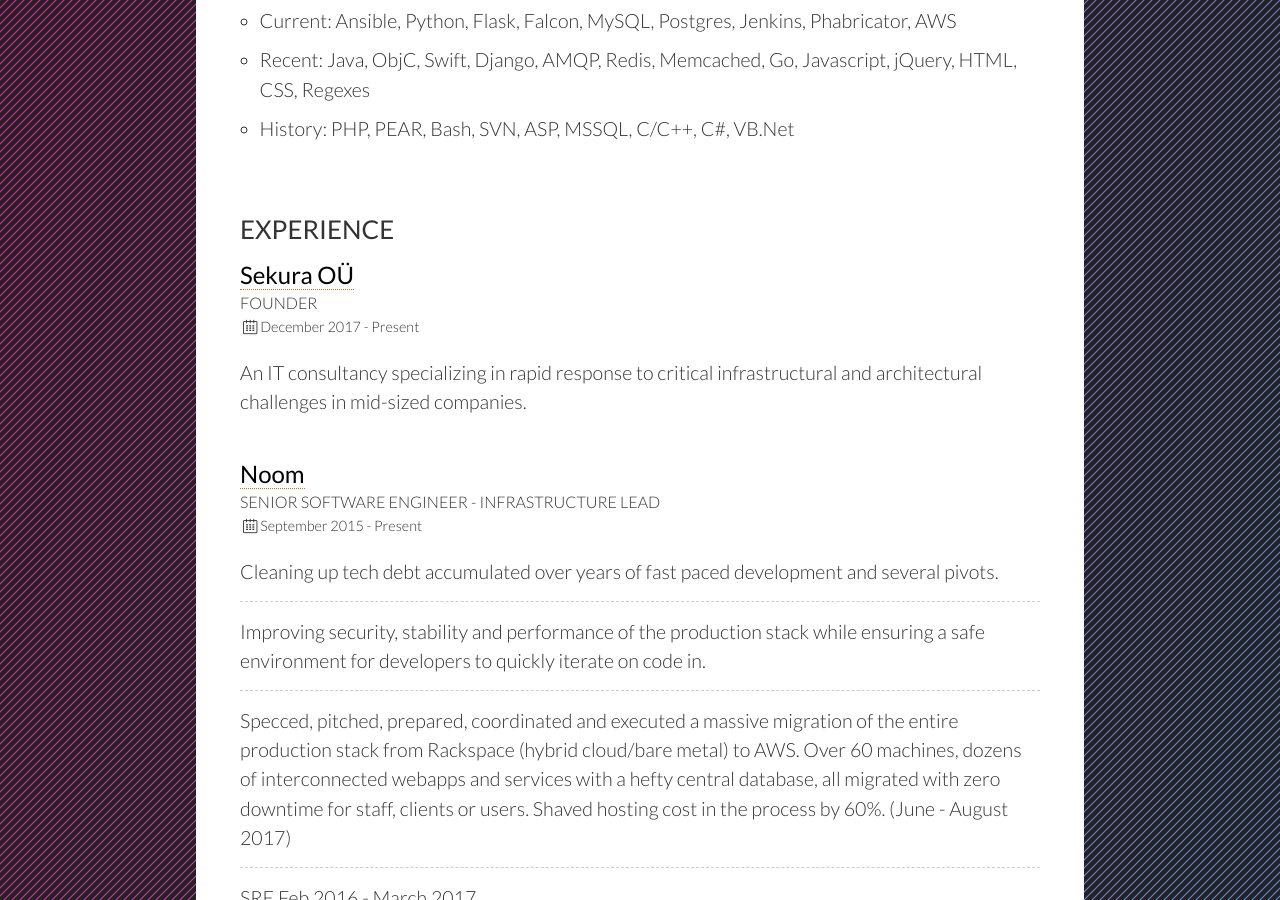
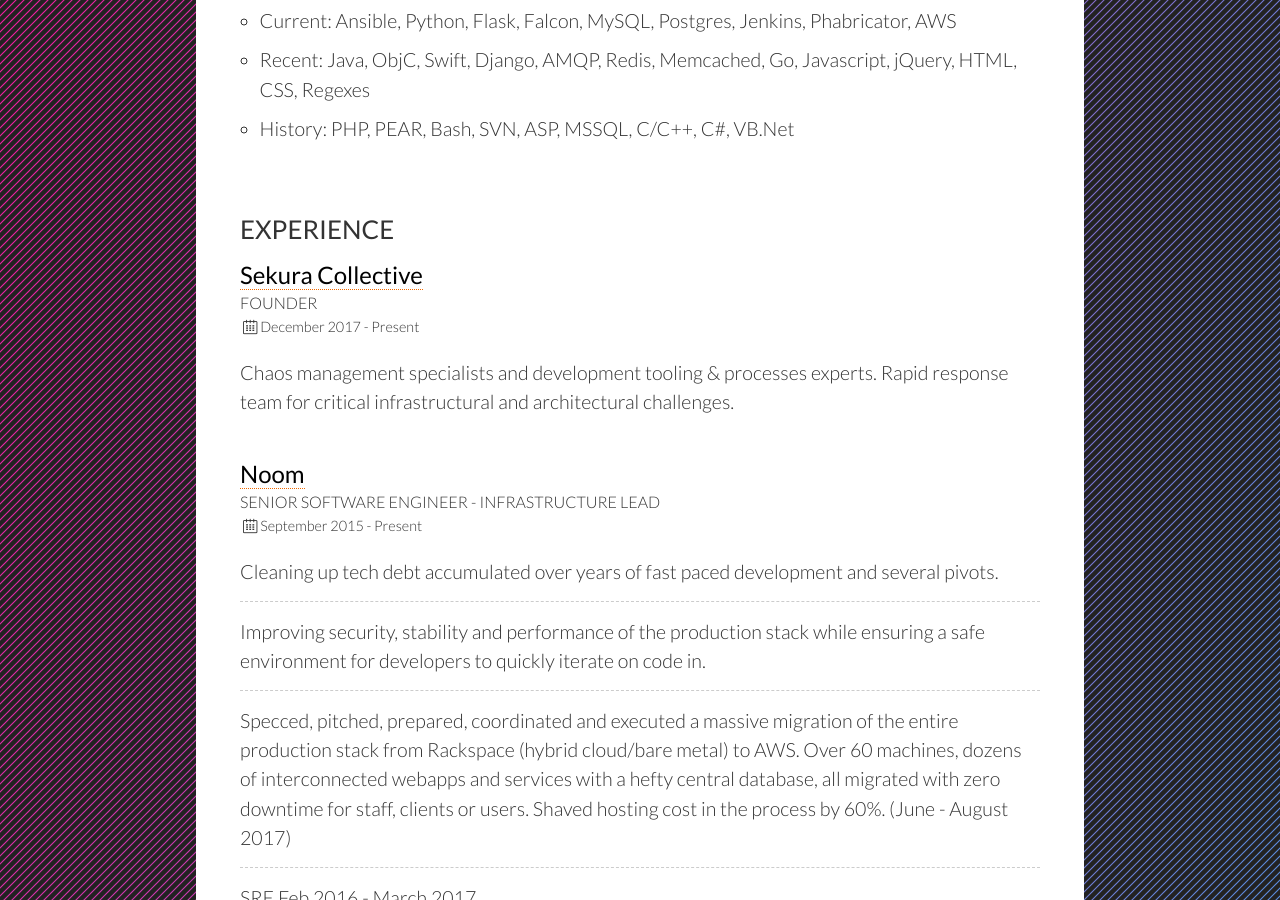
Before and after one commit to allixsenos/allixsenos.github.com, a Jekyll site: the page resume/index.html, which Jekyll copies as it is, in a window 1280 px wide and 900 px high, scrolled down 572 px. Built offline with Jekyll 4.4.1, drawn with Linux system fonts in a browser that asks for light colours.

Commit message:
add pybg video, reword sekura

```diff
--- a/resume/index.html
+++ b/resume/index.html
@@ -59,10 +59,10 @@
                 <section class="experience">
                     <h2>Experience</h2>
                     <div>
-                        <h3><a href="https://sekura.io">Sekura OÜ</a></h3>
+                        <h3><a href="https://sekura.io">Sekura Collective</a></h3>
                         <h4>Founder</h4>
                         <span class="timespan icon-calendar">December 2017 - Present</span>
-                        <p>An IT consultancy specializing in rapid response to critical infrastructural and architectural challenges in mid-sized companies.</p>
+                        <p>Chaos management specialists and development tooling &amp; processes experts. Rapid response team for critical infrastructural and architectural challenges.</p>
                     </div>
                     <div>
                         <h3><a href="https://www.noom.com">Noom</a></h3>
```
Also changed, not shown: other parts of resume/index.html (+1 -1 lines).
